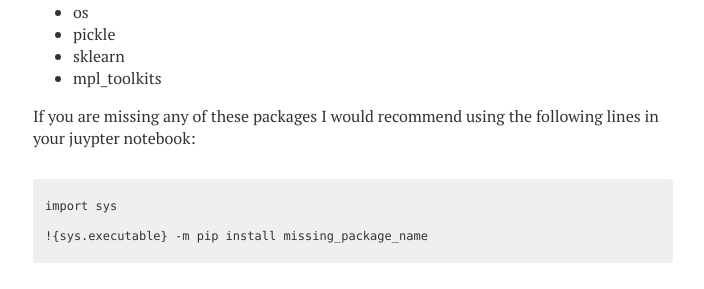
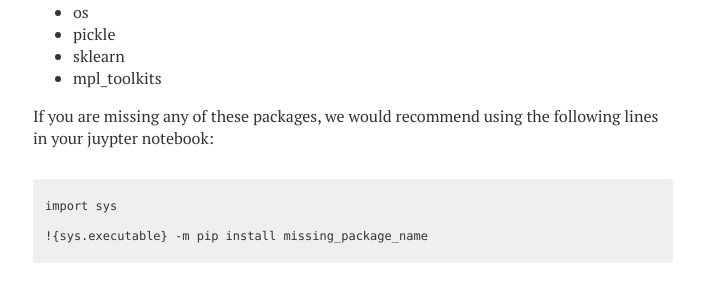
Before and after one commit to ChemRacer/DDQC_Demo, a Jekyll site: the page built from ddcaspt2.md, in a window 1280 px wide and 900 px high, scrolled down 302 px. Shown: the part 155-444 px from the top of the window, without its empty margins (287-991 px from the left). Built offline with Jekyll 4.4.1, drawn with Linux system fonts in a browser that asks for light colours; nearby versions of some CDN libraries.

Commit message:
Tue Dec 14 15:17:46 EST 2021

````diff
--- a/ddcaspt2.md
+++ b/ddcaspt2.md
@@ -18,7 +18,7 @@ In this tutorial, the potential energies curve of the symmetric angle bend of oz
 - sklearn
 - mpl_toolkits
 
-If you are missing any of these packages I would recommend using the following lines in your juypter notebook:
+If you are missing any of these packages, we would recommend using the following lines in your juypter notebook:
 ```
 import sys
 !{sys.executable} -m pip install missing_package_name
@@ -156,7 +156,9 @@ plt.show()
 
 The pair energies ($\varepsilon_{pq}$) predicted from the test set can then be summed into correlation energies ($E_{2}$):
 
+{% raw %}
 $$ E_{2}=\sum_{pq} \varepsilon_{pq}$$
+{% endraw %}
 
 ```python
 pred_train_E2=np.sum(y_train_pred.reshape(len(train_ind),-1),axis=1)
````
Also changed, not shown: 1 other file.
